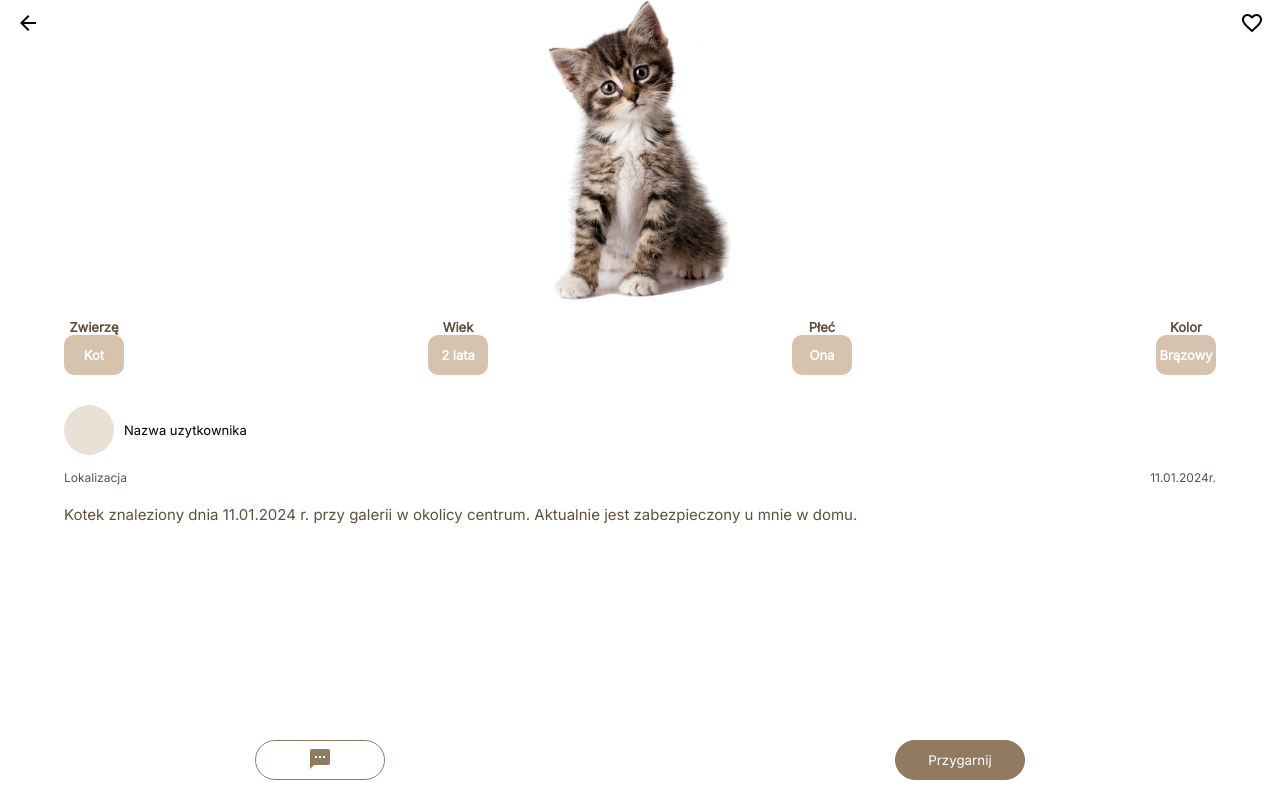
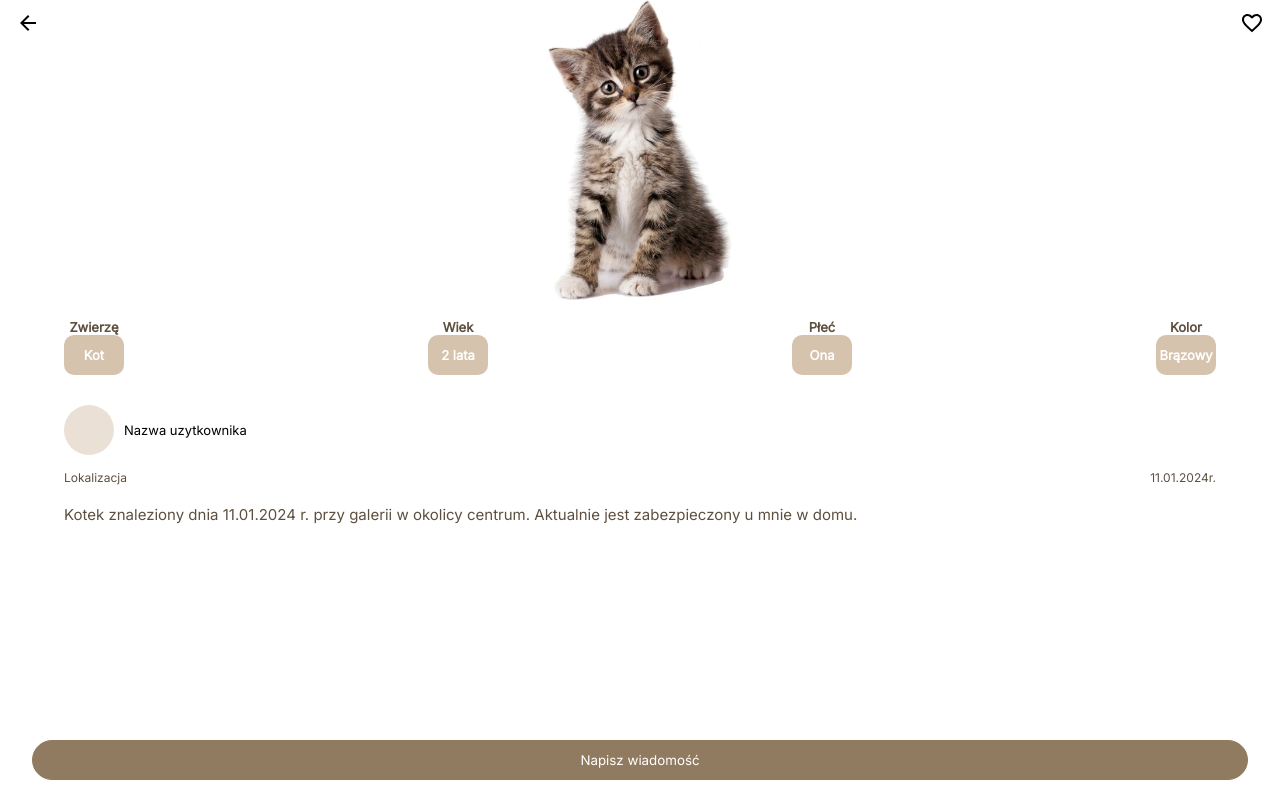
Before and after one commit to asiabielawska/PetsFinder, a React (Vite) app: page /pet-profile in a window 1280 px wide. Built offline with nearby package versions, Linux system fonts and the light colour scheme.

Commit message:
Changes in pet profile

```diff
--- a/src/components/PetProfile/PetProfile.tsx
+++ b/src/components/PetProfile/PetProfile.tsx
@@ -10,7 +10,6 @@ import {
   Liked,
   PetDetails,
   PetProfileImg,
-  Message,
   ReturnButton,
 } from "./styled";
 import {
@@ -19,7 +18,6 @@ import {
   UserName,
 } from "../HomePage/PhotoAndUserName/styled";
 import { MainContent } from "../../styled";
-import SmsIcon from "@mui/icons-material/Sms";
 import ArrowBackIcon from "@mui/icons-material/ArrowBack";
 import FavoriteBorderIcon from "@mui/icons-material/FavoriteBorder";
 import { useNavigate } from "react-router-dom";
@@ -68,10 +66,7 @@ export const PetProfile = () => {
         </Description>
       </MainContent>
       <Contact>
-        <Message>
-          <SmsIcon />
-        </Message>
-        <Adopt>Przygarnij</Adopt>
+        <Adopt>Napisz wiadomość</Adopt>
       </Contact>
     </>
   );
--- a/src/components/PetProfile/styled.ts
+++ b/src/components/PetProfile/styled.ts
@@ -86,7 +86,7 @@ export const Adopt = styled("button")({
   backgroundColor: "#917B60",
   border: "1px solid #917B60",
   height: 40,
-  width: 130,
+  width: "95%",
   borderRadius: 20,
   color: "white",
 });
--- a/src/components/UserProfile/UserProfile.tsx
+++ b/src/components/UserProfile/UserProfile.tsx
@@ -26,13 +26,13 @@ export const UserProfile = () => {
         <PhotoAndUserName />
         <Heading>Ostatnio dodane</Heading>
 
-        {mockPets.map(({ petImg, petText, id }) => (
+        {mockPets.map(({ petImg, petText: { animal, age, gender }, id }) => (
           <Announcement onClick={() => navigate("/pet-profile")} key={id}>
             <AnnouncementImg src={petImg} />
             <AnnouncementText>
-              <Animal>{petText.animal}</Animal>
-              <div>{petText.gender}</div>
-              <div>{petText.age}</div>
+              <Animal>{animal}</Animal>
+              <div>{gender}</div>
+              <div>{age}</div>
             </AnnouncementText>
           </Announcement>
         ))}
```
